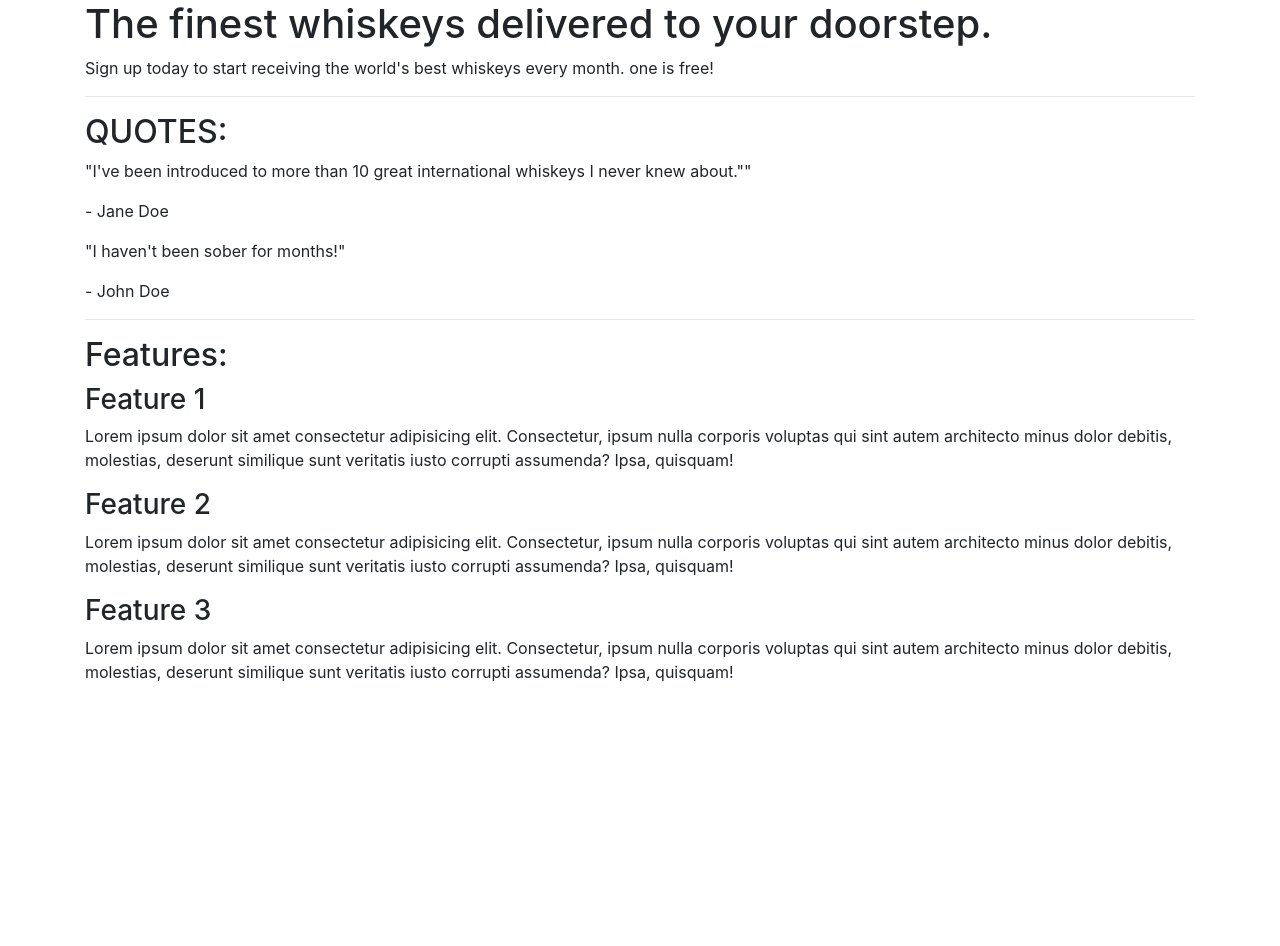
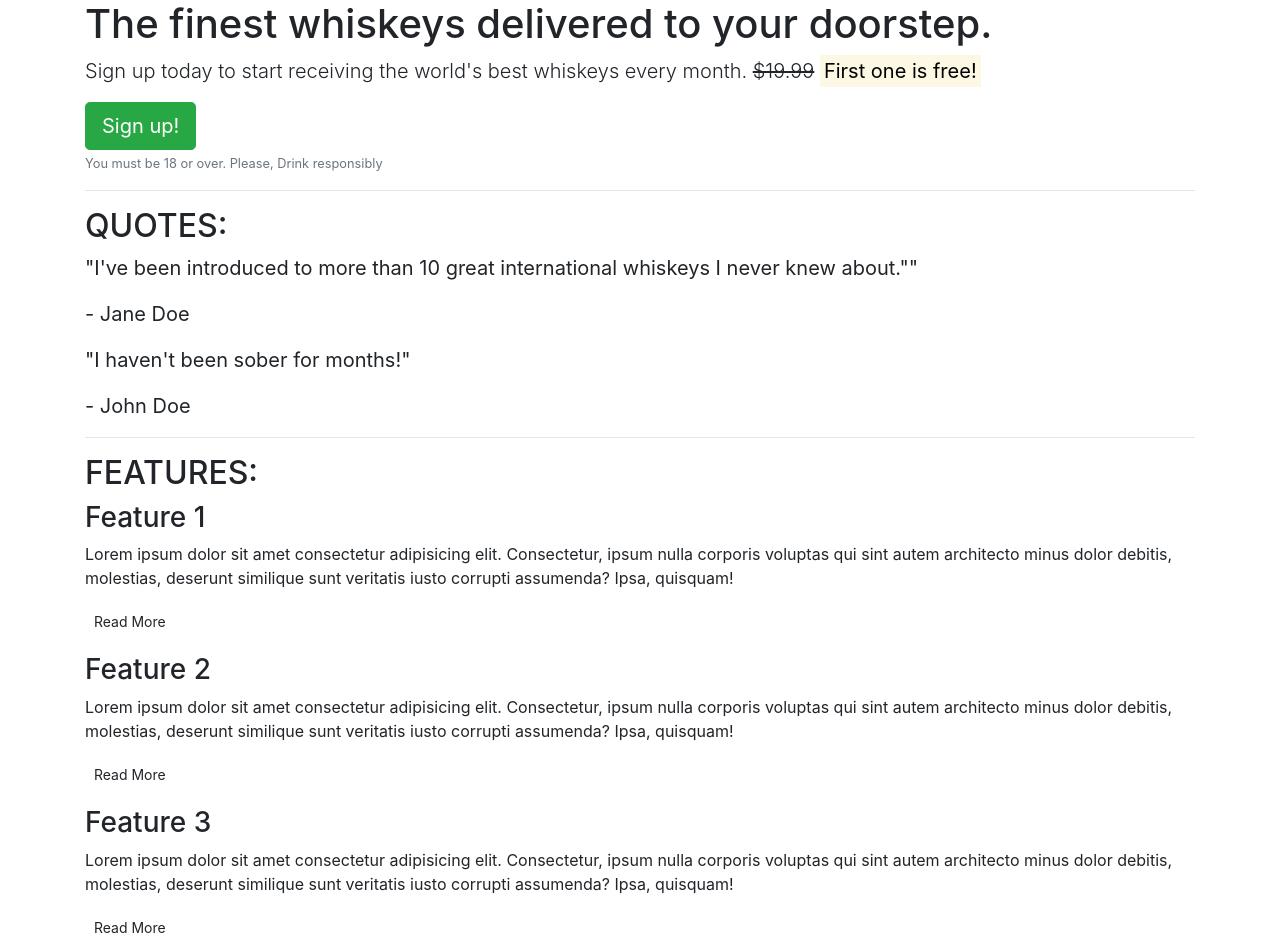
Before and after one commit to JLumb/Learning-Bootstrap, a plain HTML site: page index.html in a window 1280 px wide. Before the commit the page ends 800 px from the top, so only its background shows below. Drawn offline with nearby package versions, Linux system fonts and the light colour scheme.

Commit message:
add basic style with bootstrap CSS

```diff
--- a/index.html
+++ b/index.html
@@ -13,36 +13,40 @@
     <article class = "container">
         <section class="callout">
             <h1>The finest whiskeys delivered to your doorstep.</h1>
-            <p>Sign up today to start receiving the world's best whiskeys every month.
-                one is free!
+            <p class="lead">Sign up today to start receiving the world's best whiskeys every month.
+                <s>$19.99</s> <strong><mark>First one is free!</mark></strong>
             </p>
+            <button class="btn btn-success btn-lg" >Sign up!</button>
+            <p class="text-muted"><small>You must be 18 or over. Please, Drink responsibly</small></p>
         </section>
 
         <hr>
 
         <section class="quotes">
             <h2 class="text-uppercase">Quotes:</h2>
-            <div class="quote">
+            <blockquote class="blockquote">
                 <p> "I've been introduced to more than 10 great international whiskeys
                     I never knew about.""
                 </p>
                 <p>- Jane Doe</p>
-            </div>
-            <div class="quote">
+            </blockquote>
+            <blockquote class="blockquote">
                 <p>"I haven't been sober for months!"</p>
                 <p>- John Doe</p>
-            </div>
+            </blockquote>
         </section>
 
         <hr>
 
         <section class="features">
-            <h2>Features:</h2>
+            <h2 class="text-uppercase">Features:</h2>
+
             <div class="feature">
                 <h3>Feature 1</h3>
                 <p>Lorem ipsum dolor sit amet consectetur adipisicing elit. Consectetur, ipsum nulla corporis voluptas
                     qui sint autem architecto minus dolor debitis, molestias, deserunt similique
                     sunt veritatis iusto corrupti assumenda? Ipsa, quisquam!</p>
+                    <p><a class="btn btn-sm btn-default" href="">Read More</a></p>
 
             </div>
             <div class="feature">
@@ -50,6 +54,7 @@
                 <p>Lorem ipsum dolor sit amet consectetur adipisicing elit. Consectetur, ipsum nulla corporis voluptas
                     qui sint autem architecto minus dolor debitis, molestias, deserunt similique
                     sunt veritatis iusto corrupti assumenda? Ipsa, quisquam!</p>
+                    <p><a class="btn btn-sm btn-default" href="">Read More</a></p>
 
             </div>
             <div class="feature">
@@ -57,6 +62,7 @@
                 <p>Lorem ipsum dolor sit amet consectetur adipisicing elit. Consectetur, ipsum nulla corporis voluptas
                     qui sint autem architecto minus dolor debitis, molestias, deserunt similique
                     sunt veritatis iusto corrupti assumenda? Ipsa, quisquam!</p>
+                    <p><a class="btn btn-sm btn-default" href="">Read More</a></p>
 
             </div>
         </section>
```
